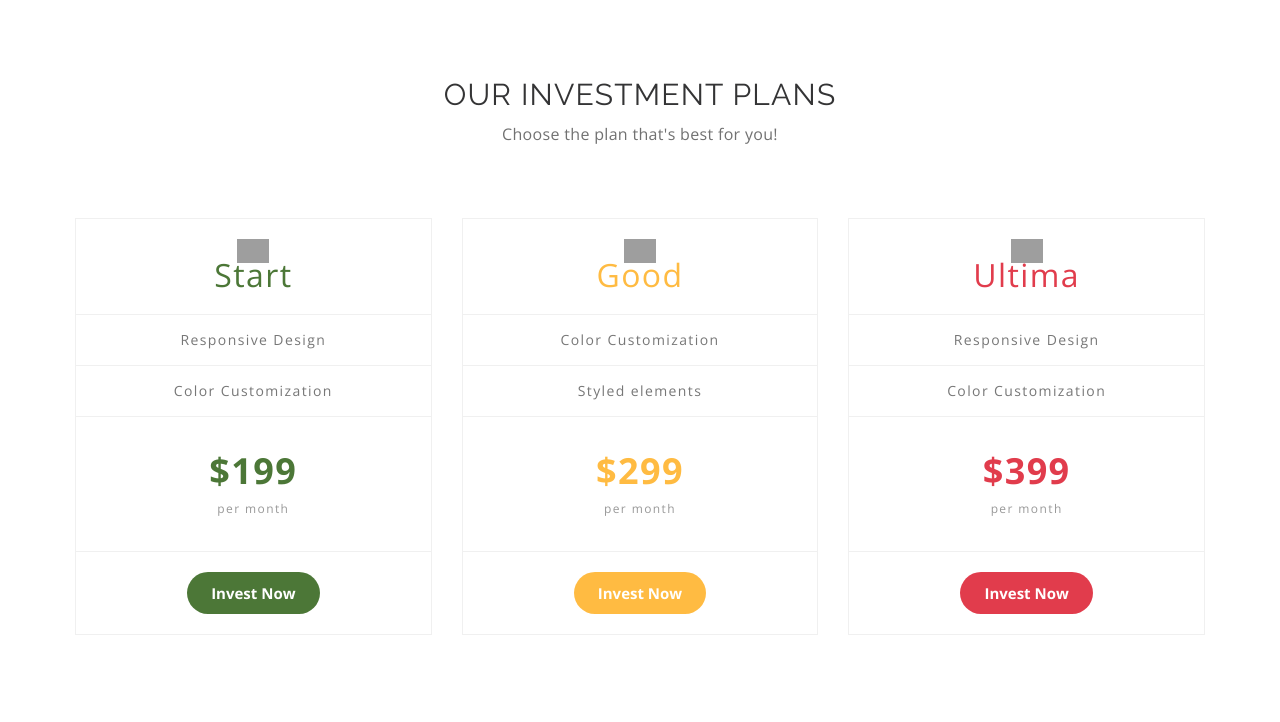
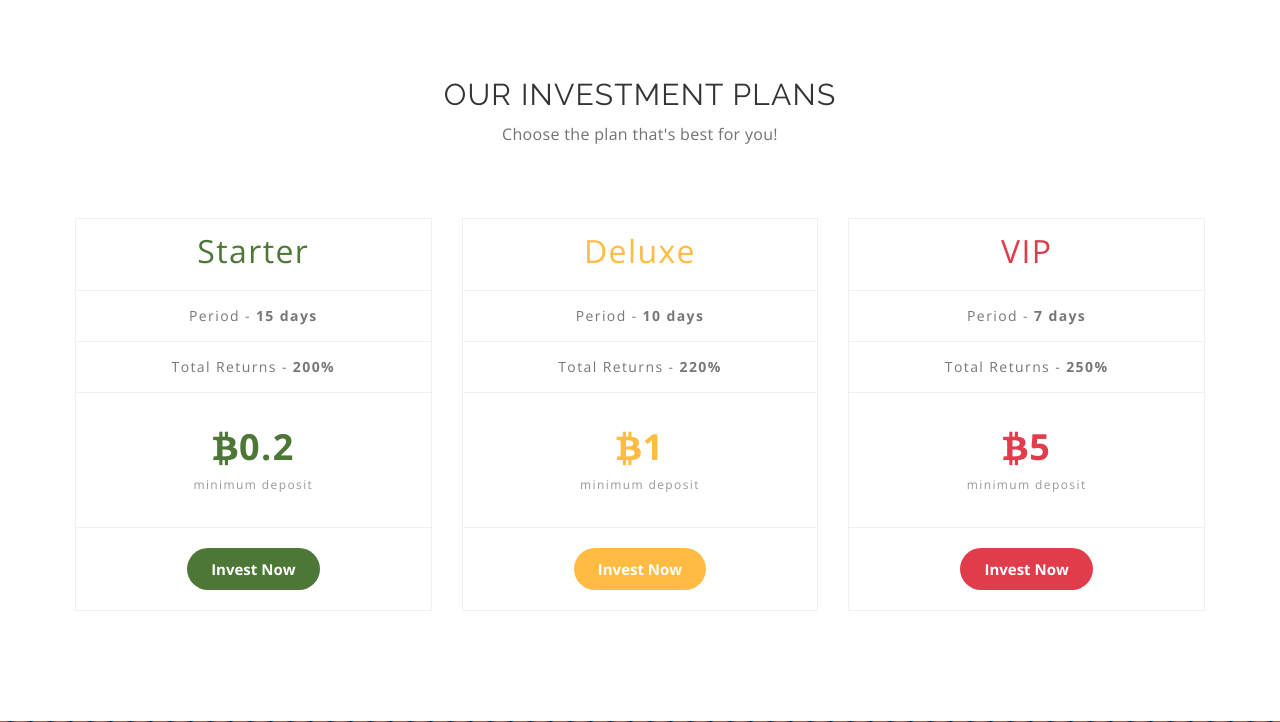
Before and after one commit to deone/btc, a Django app: template accounts/templates/accounts/index.html in a window 1280 px wide. Shown: the part 52-774 px from the top of the page. Run offline with Django 3.2, Linux system fonts and the light colour scheme; the template is opened without the code that fills it, so the values that code supplies are empty; some libraries are stand-ins or nearby versions; some web fonts are replaced; grey boxes are pictures that could not be loaded.

Commit message:
Add investment info and BTC symbol.

```diff
--- a/accounts/templates/accounts/index.html
+++ b/accounts/templates/accounts/index.html
@@ -4,6 +4,7 @@
 
 {% block extra_css %}
 <link rel="stylesheet" href="{% static 'css/plans.css' %}">
+<link rel="stylesheet" href="https://maxcdn.bootstrapcdn.com/font-awesome/4.4.0/css/font-awesome.min.css">
 {% endblock %}
 
 {% block header %}
@@ -53,14 +54,13 @@
         <div class="col-md-8">
           <ul class="pricing p-green">
             <li>
-              <img src="http://bread.pp.ua/n/settings_g.svg" alt="">
-              <big>Start</big>
+              <big>Starter</big>
             </li>
-            <li>Responsive Design</li>
-            <li>Color Customization</li>
+            <li>Period - <strong>15 days</strong></li>
+            <li>Total Returns - <strong>200%</strong></li>
             <li>
-              <h3>$199</h3>
-              <span>per month</span>
+              <h3><i class="fa fa-btc"></i>0.2</h3>
+              <span>minimum deposit</span>
             </li>
             <li>
               <button>Invest Now</button>
@@ -71,14 +71,13 @@
         <div class="col-md-8">
           <ul class="pricing p-yel">
             <li>
-              <img src="http://bread.pp.ua/n/settings_y.svg" alt="">
-              <big>Good</big>
+              <big>Deluxe</big>
             </li>
-            <li>Color Customization</li>
-            <li>Styled elements</li>
+            <li>Period - <strong>10 days</strong></li>
+            <li>Total Returns - <strong>220%</strong></li>
             <li>
-              <h3>$299</h3>
-              <span>per month</span>
+              <h3><i class="fa fa-btc"></i>1</h3>
+              <span>minimum deposit</span>
             </li>
             <li>
               <button>Invest Now</button>
@@ -89,14 +88,13 @@
         <div class="col-md-8">
           <ul class="pricing p-red">
             <li>
-              <img src="http://bread.pp.ua/n/settings_r.svg" alt="">
-              <big>Ultima</big>
+              <big>VIP</big>
             </li>
-            <li>Responsive Design</li>
-            <li>Color Customization</li>
+            <li>Period - <strong>7 days</strong></li>
+            <li>Total Returns - <strong>250%</strong></li>
             <li>
-              <h3>$399</h3>
-              <span>per month</span>
+              <h3><i class="fa fa-btc"></i>5</h3>
+              <span>minimum deposit</span>
             </li>
             <li>
               <button>Invest Now</button>
```
